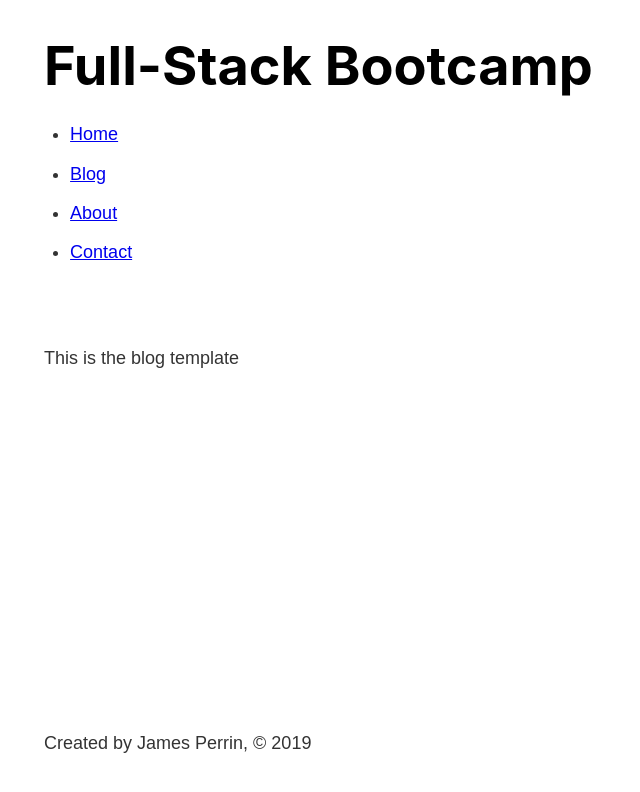
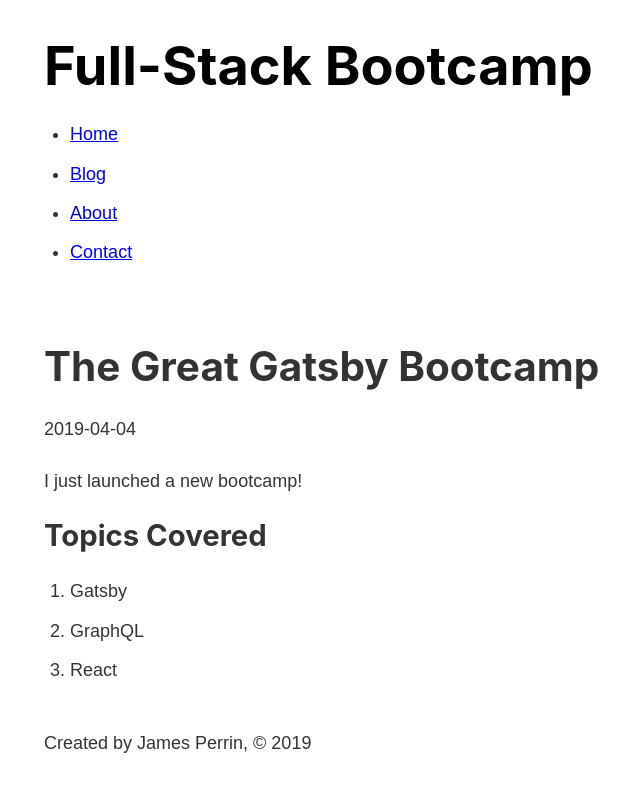
Before and after one commit to jamesperrin/gatsby-bootcamp-tut, a Gatsby site: page /blog/gatsb in a window 1280 px wide. Shown: the whole page, without its empty margins (239-879 px from the left). Built offline with nearby package versions, Linux system fonts and the light colour scheme; Gatsby itself is replaced by a stand-in of ours.

Commit message:
Finished Section 14. Rendering Post Data in Blog Template - Timestamp: 2:52:08 https://www.youtube.com/watch?v=8t0vNu2fCCM&t=10328s
DIFF:

Used ES6 Spread Operator in /templates/blog.js

REF:
https://www.gatsbyjs.org/docs/node-apis/#createPages
https://www.gatsbyjs.org/docs/debugging-async-lifecycles/

```diff
--- a/src/templates/blog.js
+++ b/src/templates/blog.js
@@ -1,12 +1,33 @@
-import React from 'react';
-import Layout from '../components/layout';
+import React from "react";
+import Layout from "../components/layout";
+import { graphql } from "gatsby";
 
-const Blog = () => {
+export const query = graphql`
+    query($slug: String!) {
+        markdownRemark(fields: { slug: { eq: $slug } }) {
+            frontmatter {
+                title
+                date
+            }
+            html
+        }
+    }
+`;
+
+const Blog = props => {
+    const postData = { ...props.data.markdownRemark };
+
     return (
         <Layout>
-            This is the blog template
+            <h1>{postData.frontmatter.title}</h1>
+            <p>{postData.frontmatter.date}</p>
+            <div
+                dangerouslySetInnerHTML={{
+                    __html: postData.html
+                }}
+            ></div>
         </Layout>
     );
-}
+};
 
-export default Blog
+export default Blog;
```
